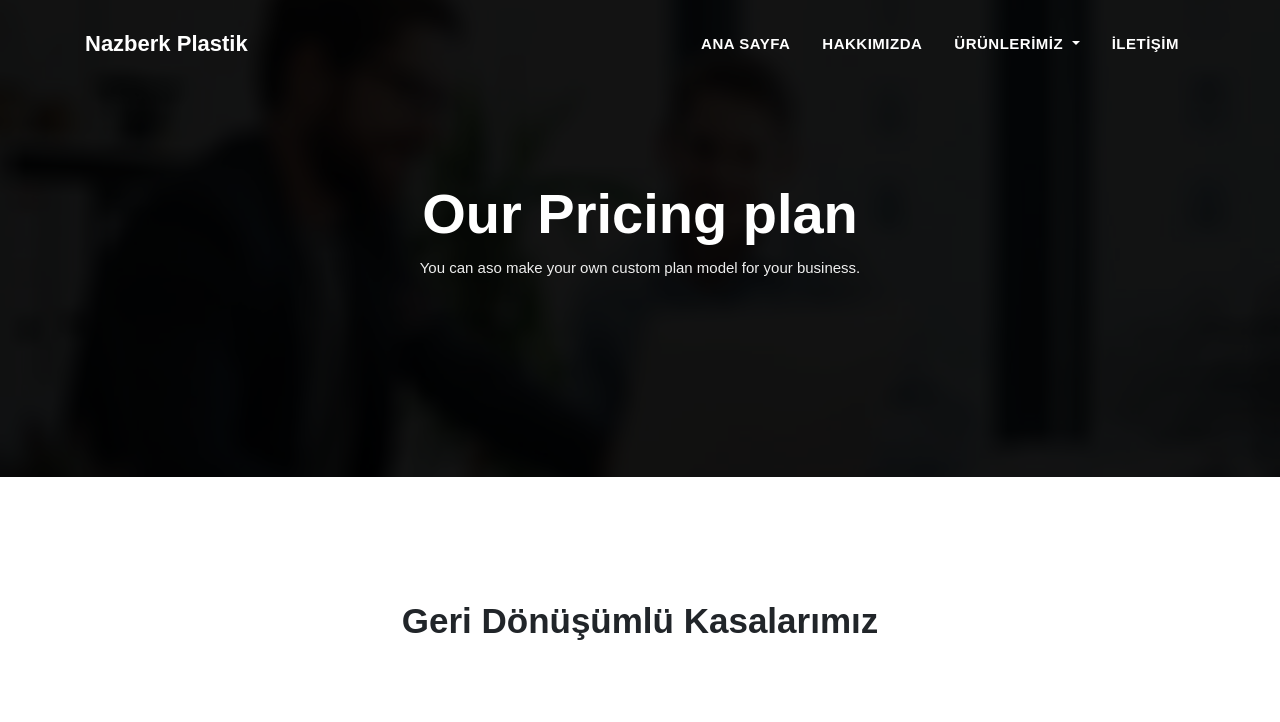
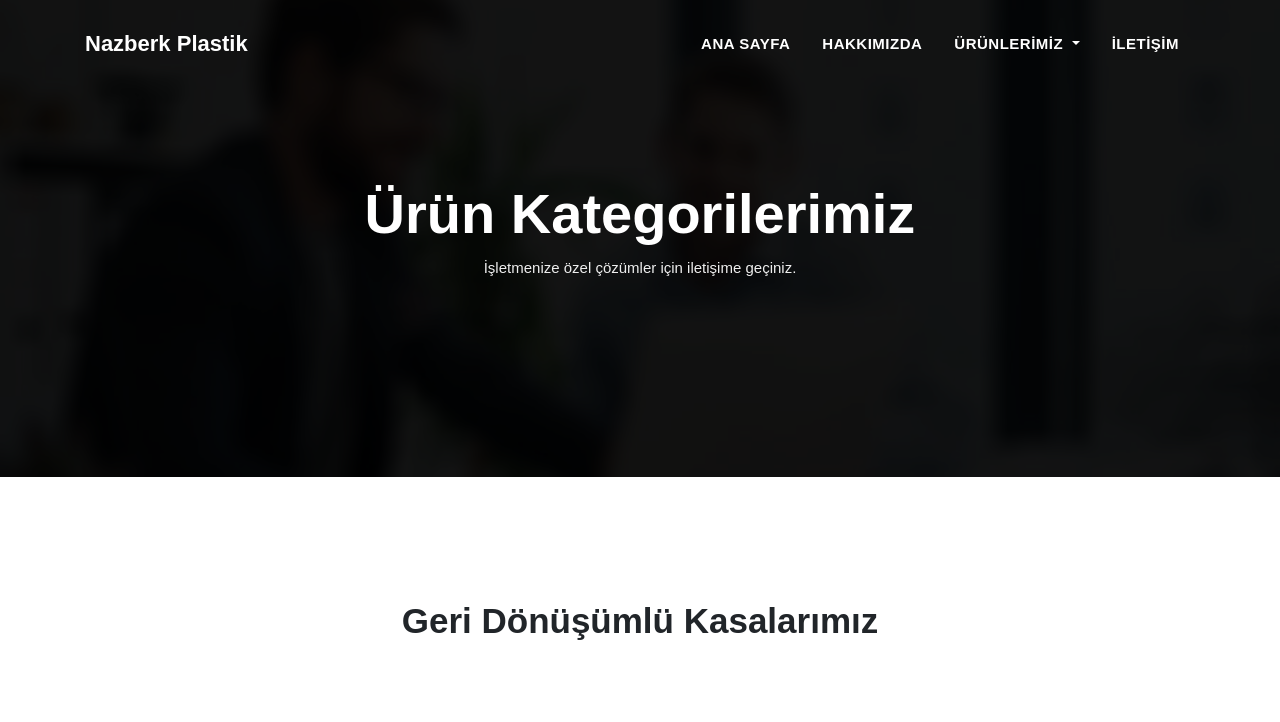
Before and after one commit to MuhammetKaval/Website, a plain HTML site: page geridonusumlukasalar.html in a window 1280 px wide. Shown: the top 722 px of the page. Drawn offline with Linux system fonts and the light colour scheme; a web font is replaced by a local one.

Commit message:
Last Update

```diff
--- a/geridonusumlukasalar.html
+++ b/geridonusumlukasalar.html
@@ -100,8 +100,8 @@
             <div class="row justify-content-center">
                 <div class="col-lg-9 col-md-12 col-12 text-center">
                     <div class="page-banner-content">
-                        <h1 class="display-4 font-weight-bold">Our Pricing plan</h1>
-                        <p>You can aso make your own custom plan model for your business.</p>
+                        <h1 class="display-4 font-weight-bold">Ürün Kategorilerimiz</h1>
+                        <p>İşletmenize özel çözümler için iletişime geçiniz.</p>
                     </div>
                 </div>
             </div> <!-- / .row -->
```
Also changed, not shown: tekkullanimlikksalar.html (+2 -2 lines).
